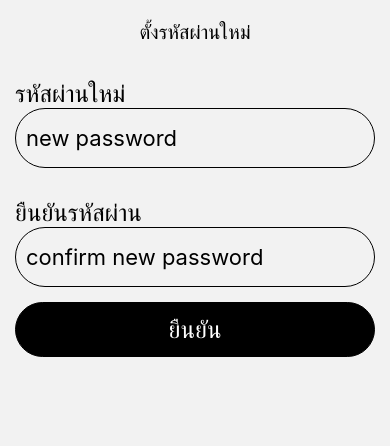
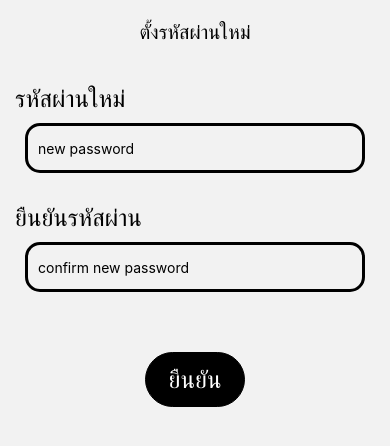
Before and after one commit to ProjectE-Lite/Front-Recruiter, a React Native app: screen /Forget in a window 390 px wide. Shown: the top 446 px of the page. Built offline with nearby package versions, Linux system fonts and the light colour scheme.

Commit message:
เปลี่ยนหน้านี้

```diff
--- a/src/screen/auth/ForgetScreen.jsx
+++ b/src/screen/auth/ForgetScreen.jsx
@@ -7,13 +7,25 @@ const ForgetScreen = ({navigation}) => {
             <View style={{alignItems:"center", marginTop:20, marginBottom: 20}}>
                 <Text style={{fontSize:20}}>ตั้งรหัสผ่านใหม่</Text>
             </View>
-            <View style={{justifyContent: 'center',marginVertical: 15}}>
+            <View style={{justifyContent: 'center',marginVertical: 20}}>
                 <Text style={{fontSize:24}}>รหัสผ่านใหม่</Text>
-                <TextInput placeholder='new password' autoCorrect= {false} style={{fontSize:22, borderWidth:1, height:60, borderRadius:30, padding:10}}></TextInput>
+                <TextInput placeholder='new password' autoCorrect= {false} style={{height: 50,
+        margin: 10,
+        borderWidth: 1,
+        padding: 10,
+        borderRadius:15,
+        borderColor: '#000000',
+        borderWidth: 3,}}></TextInput>
             </View>
-            <View style={{justifyContent: 'center',marginVertical: 15}}>
+            <View style={{justifyContent: 'center'}}>
                 <Text style={{fontSize:24}}>ยืนยันรหัสผ่าน</Text>
-                <TextInput placeholder='confirm new password' autoCorrect= {false} style={{fontSize:22, borderWidth:1, height:60, borderRadius:30, padding:10}}></TextInput>
+                <TextInput placeholder='confirm new password' autoCorrect= {false} style={{height: 50,
+        margin: 10,
+        borderWidth: 1,
+        padding: 10,
+        borderRadius:15,
+        borderColor: '#000000',
+        borderWidth: 3,}}></TextInput>
             </View>
             <TouchableOpacity onPress={() => {navigation.navigate('Login')}}>
                 <View style={styles.loginbut}>
@@ -33,7 +45,9 @@ const styles = StyleSheet.create({
         borderRadius:30,
         justifyContent: 'center',
         alignItems: 'center',
-        width:'100%',
+        alignSelf: 'center',
+        width: 100,
+        marginTop: 50
     },
 });
 
```
